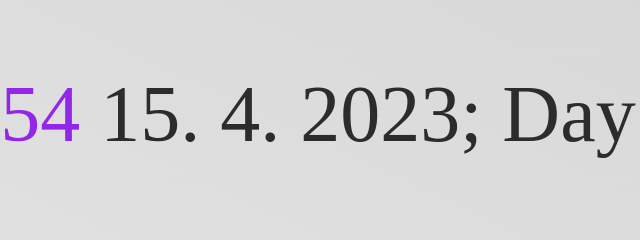
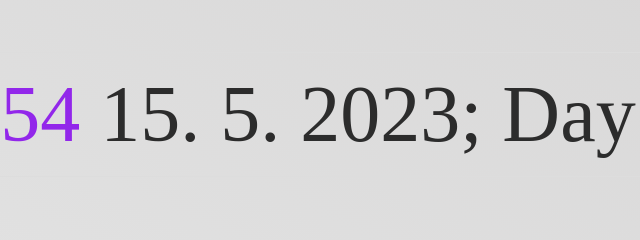
Before and after one commit to wavelet-space/today, a plain HTML site: page index.html in a window 1280 px wide. Shown: the part 286-526 px from the top of the page, 235-875 px from the left. Drawn offline with Linux system fonts and the light colour scheme.

Commit message:
Fix month number: it is zero based!

```diff
--- a/index.html
+++ b/index.html
@@ -91,7 +91,7 @@
 
     // Get data for the current date.
     today = new Date()
-    let [date, month, year, day, week] = [today.getDate(), today.getMonth(), today.getFullYear(), today.getDay(),today.getWeek()]
+    let [date, month, year, day, week] = [today.getDate(), today.getMonth() + 1, today.getFullYear(), today.getDay(),today.getWeek()]
 
     // Display data in HTML element.
     let dateElem = document.getElementById("date")
```
